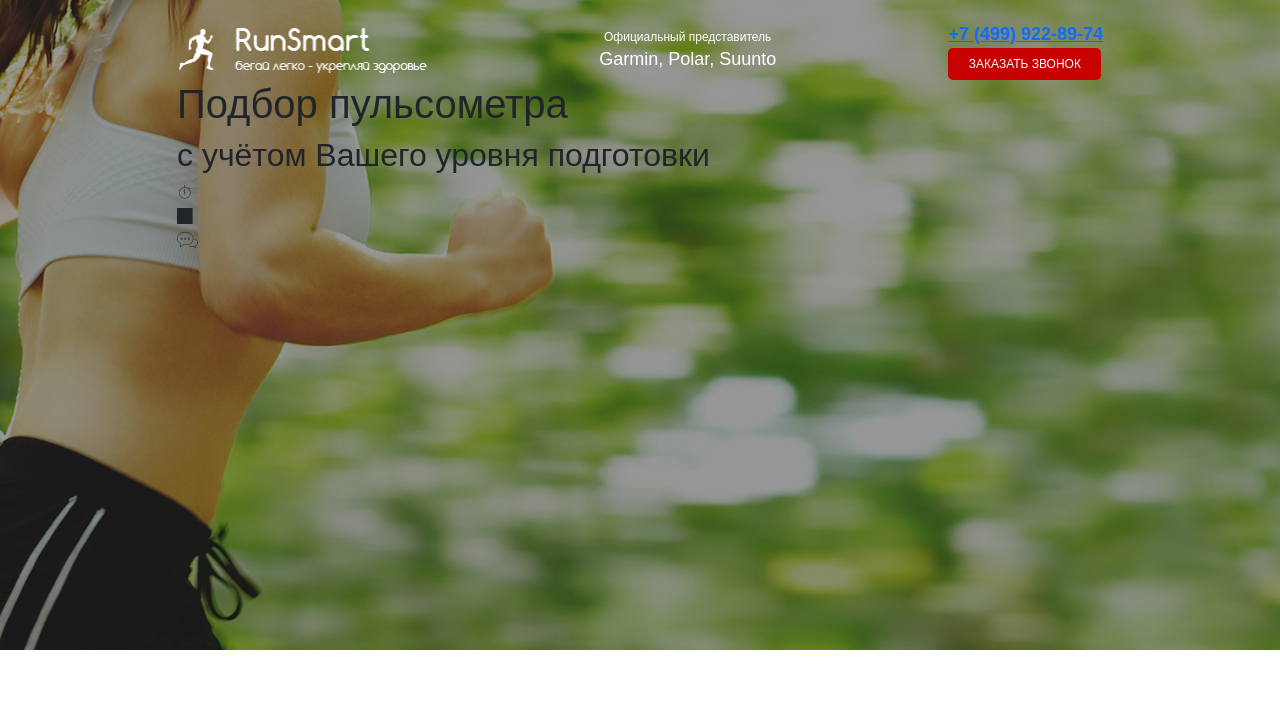
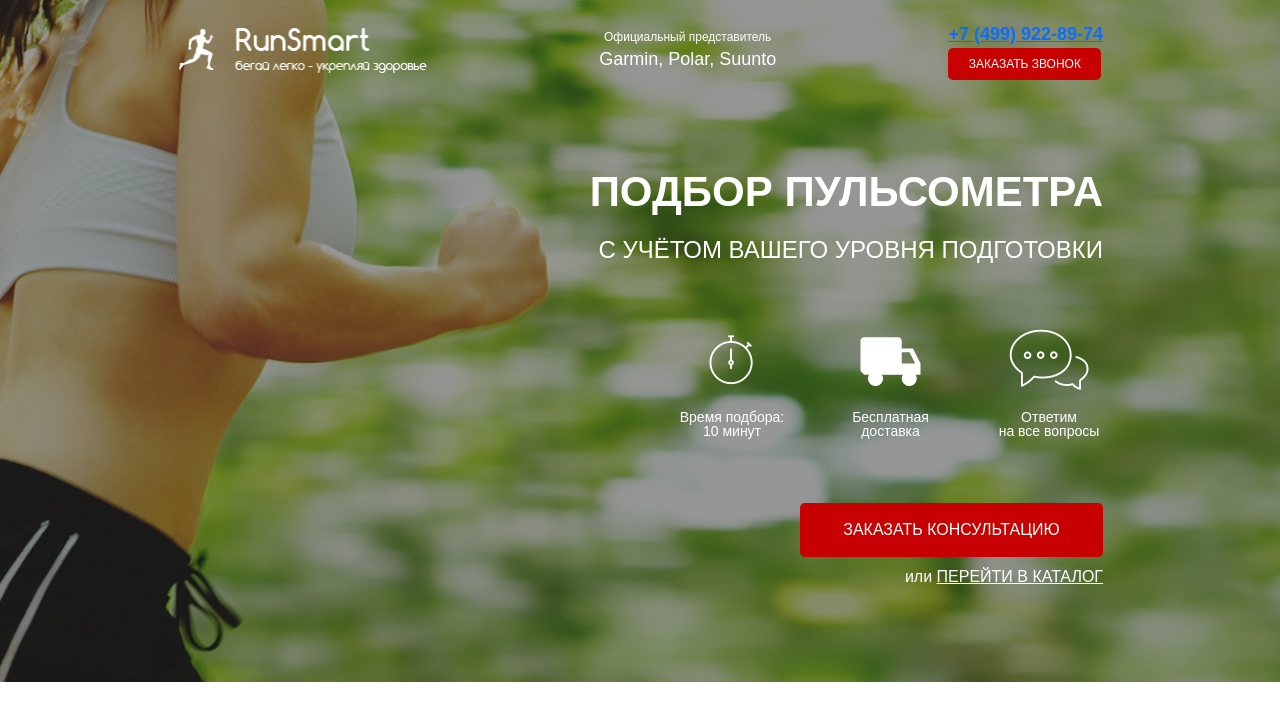
Before and after one commit to Shustovsky/runSmart, a website: page src/index.html in a window 1280 px wide. Drawn offline with nearby package versions, Linux system fonts and the light colour scheme; files whose address does not match are found by name.

Commit message:
promo is done

```diff
--- a/src/index.html
+++ b/src/index.html
@@ -35,9 +35,20 @@
                 <h2 class="promo__subheader">с учётом Вашего уровня подготовки</h2>
 
                 <div class="promo__icons">
-                    <div class="promo__icon"><span class="icon-stop-watch"></span></div>
-                    <div class="promo__icon"><span class="icon-app-08-hand-cart-64"></span></div>
-                    <div class="promo__icon"><span class="icon-chat"></span></div>
+                    <div class="promo__icon">
+                        <span class="icon-stop-watch"></span> Время подбора: <br> 10 минут
+                    </div>
+                    <div class="promo__icon">
+                        <span class="icon-truck"></span> Бесплатная <br> доставка
+                    </div>
+                    <div class="promo__icon">
+                        <span class="icon-chat"></span> Ответим <br> на все вопросы
+                    </div>
+                </div>
+                <button class="button button_main">заказать кОНСУЛЬТАЦИЮ</button>
+                <div class="promo_link">
+                    или
+                    <a href="#">ПЕРЕЙТИ В КАТАЛОГ</a>
                 </div>
             </div>
 
--- a/src/sass/blocks/_buttons.scss
+++ b/src/sass/blocks/_buttons.scss
@@ -10,4 +10,9 @@
     text-align: center;
     text-transform: uppercase;
     color: #FFFFFF;
+    &_main {
+        width: 303px;
+        height: 54px;
+        font-size: 16px;
+    }
 }
--- a/src/sass/blocks/_promo.scss
+++ b/src/sass/blocks/_promo.scss
@@ -2,4 +2,62 @@
     min-height: 650px;
     padding: 21px 0 93px 0;
     background: url(../../img/bg.jpg) center (center/cover) no-repeat;
+    &__wrapper {
+        display: flex;
+        flex-direction: column;
+        align-items: flex-end;
+        margin-top: 91px;
+        .button {
+            margin-top: 65px;
+        }
+    }
+    &__header {
+        font-weight: 700;
+        font-size: 42px;
+        line-height: 42px;
+        text-align: right;
+        text-transform: uppercase;
+        color: #FFFFFF;
+    }
+    &__subheader {
+        margin-top: 17px;
+        font-weight: 500;
+        font-size: 24px;
+        line-height: 24px;
+        text-align: right;
+        text-transform: uppercase;
+        color: #FFFFFF;
+    }
+    &__icons {
+        margin-top: 60px;
+        width: 425px;
+        display: flex;
+        justify-content: space-between;
+        align-content: center;
+    }
+    &__icon {
+        width: 108px;
+        font-weight: 500;
+        font-size: 14px;
+        text-align: center;
+        line-height: 14px;
+        color: #FFFFFF;
+        /* margin-left: 40px; */
+        span {
+            display: block;
+            font-size: 60px;
+            margin: 0 auto;
+            margin-bottom: 20px;
+        }
+    }
+    &_link {
+        font-weight: 500;
+        font-size: 16px;
+        text-align: right;
+        color: #FFFFFF;
+        margin-top: 8px;
+        a {
+            color: white;
+        }
+    }
 }
```
Also changed, not shown: src/css/style.min.css.
